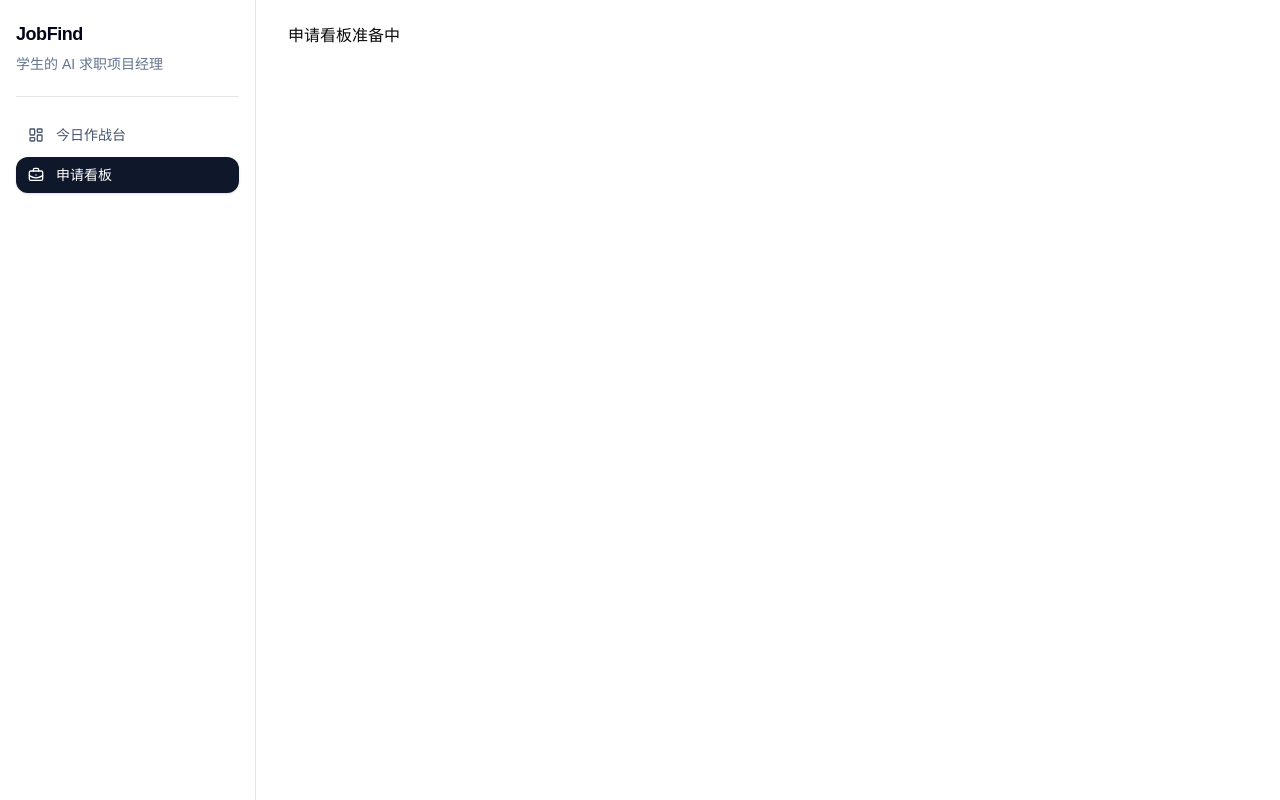
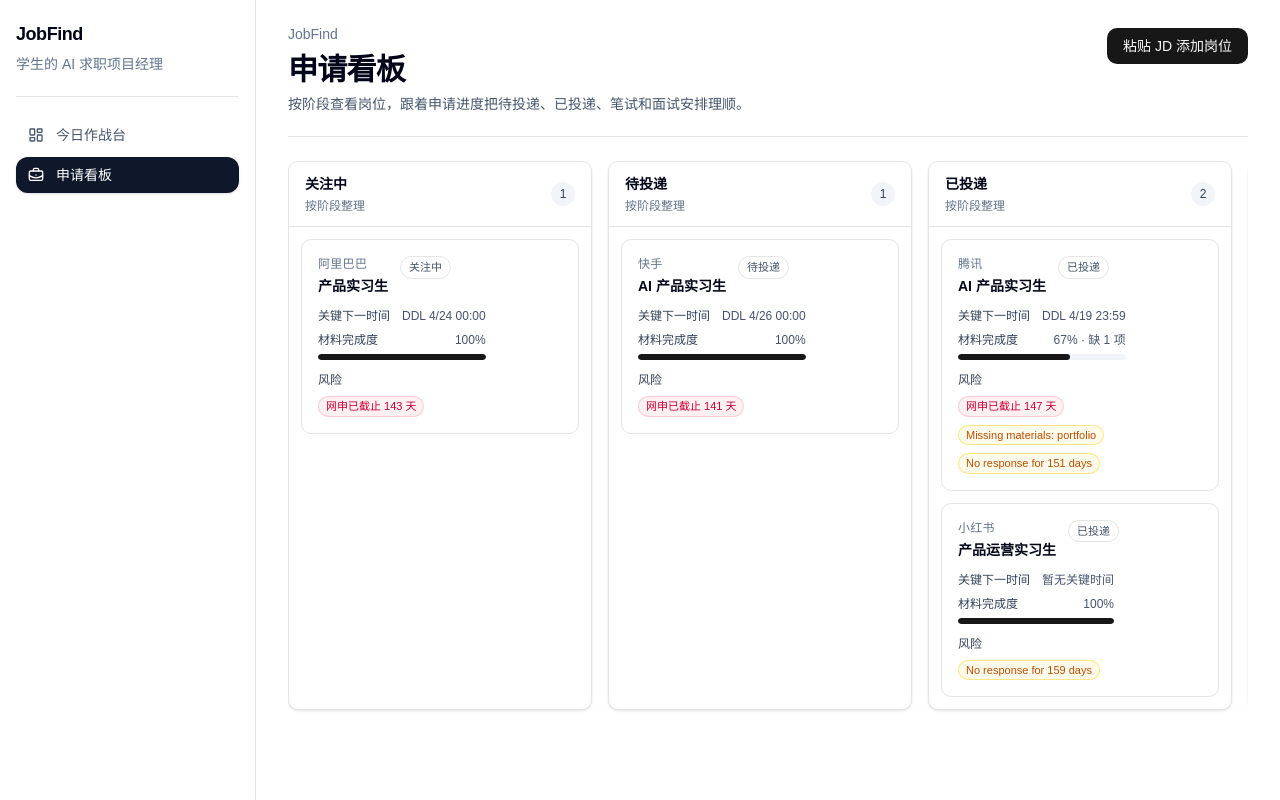
Before and after one commit to fdaier/JobFind, a Next.js app: page /board in a window 1280 px wide. Built offline with nearby package versions, Linux system fonts and the light colour scheme.

Commit message:
feat: build application board

```diff
--- a/src/app/board/page.tsx
+++ b/src/app/board/page.tsx
@@ -1,7 +1,25 @@
+"use client";
+
+import { KanbanBoard } from "@/components/board/kanban-board";
+import { PageHeader } from "@/components/layout/page-header";
+import { Button } from "@/components/ui/button";
+import { useJobfindStore } from "@/hooks/use-jobfind-store";
+
 export default function BoardPage() {
+  const { setJDParserOpen } = useJobfindStore();
+
   return (
-    <section>
-      <p>申请看板准备中</p>
-    </section>
+    <div className="space-y-6">
+      <PageHeader
+        title="申请看板"
+        description="按阶段查看岗位，跟着申请进度把待投递、已投递、笔试和面试安排理顺。"
+        action={
+          <Button type="button" onClick={() => setJDParserOpen(true)}>
+            粘贴 JD 添加岗位
+          </Button>
+        }
+      />
+      <KanbanBoard />
+    </div>
   );
 }
--- /dev/null
+++ b/src/components/board/job-card.tsx
@@ -0,0 +1,139 @@
+"use client";
+
+import React from "react";
+
+import { useMemo } from "react";
+
+import { useJobfindStore } from "../../hooks/use-jobfind-store";
+import { calculateMaterialCompleteness, generateRiskTags } from "../../lib/rules-engine";
+import type { Job, Material } from "../../lib/types";
+import { cn } from "../../lib/utils";
+
+interface JobCardProps {
+  job: Job;
+  materials: Material[];
+}
+
+const STAGE_LABELS: Record<Job["stage"], string> = {
+  interested: "关注中",
+  to_apply: "待投递",
+  applied: "已投递",
+  written_test: "笔试",
+  interviewing: "面试",
+  offer: "录用",
+  rejected: "已淘汰",
+};
+
+function formatDate(dateValue: string) {
+  const date = new Date(dateValue);
+  return new Intl.DateTimeFormat("zh-CN", {
+    month: "numeric",
+    day: "numeric",
+    hour: "2-digit",
+    minute: "2-digit",
+    hour12: false,
+  }).format(date);
+}
+
+function getNextMilestone(job: Job) {
+  const now = Date.now();
+  const milestones = [
+    job.applicationDeadline ? { label: "DDL", value: job.applicationDeadline } : null,
+    job.writtenTestDate ? { label: "笔试", value: job.writtenTestDate } : null,
+    job.interviewDate ? { label: "面试", value: job.interviewDate } : null,
+  ].filter((item): item is { label: string; value: string } => Boolean(item));
+
+  if (milestones.length === 0) {
+    return null;
+  }
+
+  const future = milestones
+    .map((milestone) => ({ ...milestone, time: new Date(milestone.value).getTime() }))
+    .filter((milestone) => Number.isFinite(milestone.time))
+    .sort((left, right) => left.time - right.time);
+
+  const nextUpcoming = future.find((milestone) => milestone.time >= now);
+  return nextUpcoming ?? future[future.length - 1] ?? null;
+}
+
+export function JobCard({ job, materials }: JobCardProps) {
+  const { setSelectedJobId } = useJobfindStore();
+
+  const completeness = useMemo(() => calculateMaterialCompleteness(job, materials), [job, materials]);
+  const riskTags = useMemo(() => generateRiskTags(job, materials), [job, materials]);
+  const nextMilestone = useMemo(() => getNextMilestone(job), [job]);
+
+  return (
+    <button
+      type="button"
+      data-testid="job-card"
+      onClick={() => setSelectedJobId(job.id)}
+      className={cn(
+        "flex w-full flex-col gap-3 rounded-md border border-slate-200 bg-white p-4 text-left",
+        "transition hover:border-slate-300 hover:shadow-sm focus-visible:outline-none focus-visible:ring-2 focus-visible:ring-primary/40",
+      )}
+    >
+      <div className="flex items-start justify-between gap-3">
+        <div className="min-w-0">
+          <p className="text-xs font-medium uppercase tracking-wide text-slate-500">{job.company}</p>
+          <h3 className="mt-1 break-words text-sm font-semibold text-slate-950">{job.position}</h3>
+        </div>
+        <span className="inline-flex items-center justify-center rounded-full border border-slate-200 px-2 py-0.5 text-[11px] font-medium text-slate-600">
+          {STAGE_LABELS[job.stage]}
+        </span>
+      </div>
+
+      <div className="space-y-2">
+        <div className="flex items-center justify-between gap-3 text-xs text-slate-600">
+          <span className="font-medium text-slate-700">关键下一时间</span>
+          <span>{nextMilestone ? `${nextMilestone.label} ${formatDate(nextMilestone.value)}` : "暂无关键时间"}</span>
+        </div>
+
+        <div className="space-y-1.5">
+          <div className="flex items-center justify-between text-xs text-slate-600">
+            <span className="font-medium text-slate-700">材料完成度</span>
+            <span>
+              {completeness.percentage}%{completeness.missing.length > 0 ? ` · 缺 ${completeness.missing.length} 项` : ""}
+            </span>
+          </div>
+          <div
+            role="progressbar"
+            aria-valuenow={completeness.percentage}
+            aria-valuemin={0}
+            aria-valuemax={100}
+            className="h-1.5 overflow-hidden rounded-full bg-slate-100"
+          >
+            <div className="h-full rounded-full bg-primary" style={{ width: `${completeness.percentage}%` }} />
+          </div>
+        </div>
+      </div>
+
+      <div className="space-y-2">
+        <p className="text-xs font-medium text-slate-700">风险</p>
+        <div className="flex flex-wrap gap-2">
+          {riskTags.length === 0 ? (
+            <span className="inline-flex items-center justify-center rounded-full bg-slate-100 px-2 py-0.5 text-[11px] font-medium text-slate-600">
+              暂无风险
+            </span>
+          ) : (
+            riskTags.map((tag) => (
+              <span
+                key={`${job.id}-${tag.type}-${tag.message}`}
+                className={cn(
+                  "inline-flex items-center justify-center rounded-full px-2 py-0.5 text-[11px] font-medium",
+                  tag.level === "critical"
+                    ? "bg-rose-50 text-rose-700 ring-1 ring-inset ring-rose-200"
+                    : tag.level === "warning"
+                      ? "bg-amber-50 text-amber-700 ring-1 ring-inset ring-amber-200"
+                      : "bg-slate-100 text-slate-600",
+                )}
+              >
+                {tag.message}
+              </span>
+            ))
+          )}
+        </div>
+      </div>
+    </button>
+  );
+}
--- /dev/null
+++ b/src/components/board/kanban-board.tsx
@@ -0,0 +1,51 @@
+"use client";
+
+import React from "react";
+import { useMemo } from "react";
+
+import { useJobfindStore } from "../../hooks/use-jobfind-store";
+import type { JobStage } from "../../lib/types";
+import { KanbanColumn } from "./kanban-column";
+
+const STAGES: Array<{ stage: JobStage; title: string }> = [
+  { stage: "interested", title: "关注中" },
+  { stage: "to_apply", title: "待投递" },
+  { stage: "applied", title: "已投递" },
+  { stage: "written_test", title: "笔试" },
+  { stage: "interviewing", title: "面试" },
+  { stage: "offer", title: "录用" },
+  { stage: "rejected", title: "已淘汰" },
+];
+
+export function KanbanBoard() {
+  const { jobs, materials } = useJobfindStore();
+
+  const jobsByStage = useMemo(() => {
+    const grouped = new Map<JobStage, typeof jobs>();
+    for (const { stage } of STAGES) {
+      grouped.set(stage, []);
+    }
+
+    for (const job of jobs) {
+      grouped.get(job.stage)?.push(job);
+    }
+
+    return grouped;
+  }, [jobs]);
+
+  return (
+    <section aria-label="申请看板" className="w-full">
+      <div className="flex gap-4 overflow-x-auto pb-2">
+        {STAGES.map(({ stage, title }) => (
+          <KanbanColumn
+            key={stage}
+            stage={stage}
+            title={title}
+            jobs={jobsByStage.get(stage) ?? []}
+            materials={materials}
+          />
+        ))}
+      </div>
+    </section>
+  );
+}
--- /dev/null
+++ b/src/components/board/kanban-column.tsx
@@ -0,0 +1,50 @@
+"use client";
+
+import React from "react";
+
+import type { Job, JobStage, Material } from "../../lib/types";
+import { cn } from "../../lib/utils";
+
+import { JobCard } from "./job-card";
+
+interface KanbanColumnProps {
+  stage: JobStage;
+  title: string;
+  jobs: Job[];
+  materials: Material[];
+}
+
+export function KanbanColumn({ stage, title, jobs, materials }: KanbanColumnProps) {
+  return (
+    <section
+      data-testid={`kanban-column-${stage}`}
+      className={cn(
+        "flex w-[19rem] min-w-[19rem] shrink-0 flex-col rounded-md border border-slate-200 bg-white",
+        "shadow-sm",
+      )}
+    >
+      <div className="flex items-center justify-between border-b border-slate-200 px-4 py-3">
+        <div>
+          <h2 className="text-sm font-semibold text-slate-950">{title}</h2>
+          <p className="mt-1 text-xs text-slate-500">按阶段整理</p>
+        </div>
+        <span
+          data-testid={`kanban-count-${stage}`}
+          className="inline-flex min-w-6 justify-center rounded-full bg-slate-100 px-2 py-1 text-xs font-medium text-slate-700"
+        >
+          {jobs.length}
+        </span>
+      </div>
+
+      <div className="flex min-h-[18rem] flex-1 flex-col gap-3 p-3">
+        {jobs.length === 0 ? (
+          <div className="flex min-h-[12rem] flex-1 items-center justify-center rounded-md border border-dashed border-slate-200 bg-slate-50 px-4 text-center text-sm text-slate-500">
+            这个阶段还没有岗位
+          </div>
+        ) : (
+          jobs.map((job) => <JobCard key={job.id} job={job} materials={materials} />)
+        )}
+      </div>
+    </section>
+  );
+}
```
Also changed, not shown: 2 other files (tests, documents, lock files or other folders).
